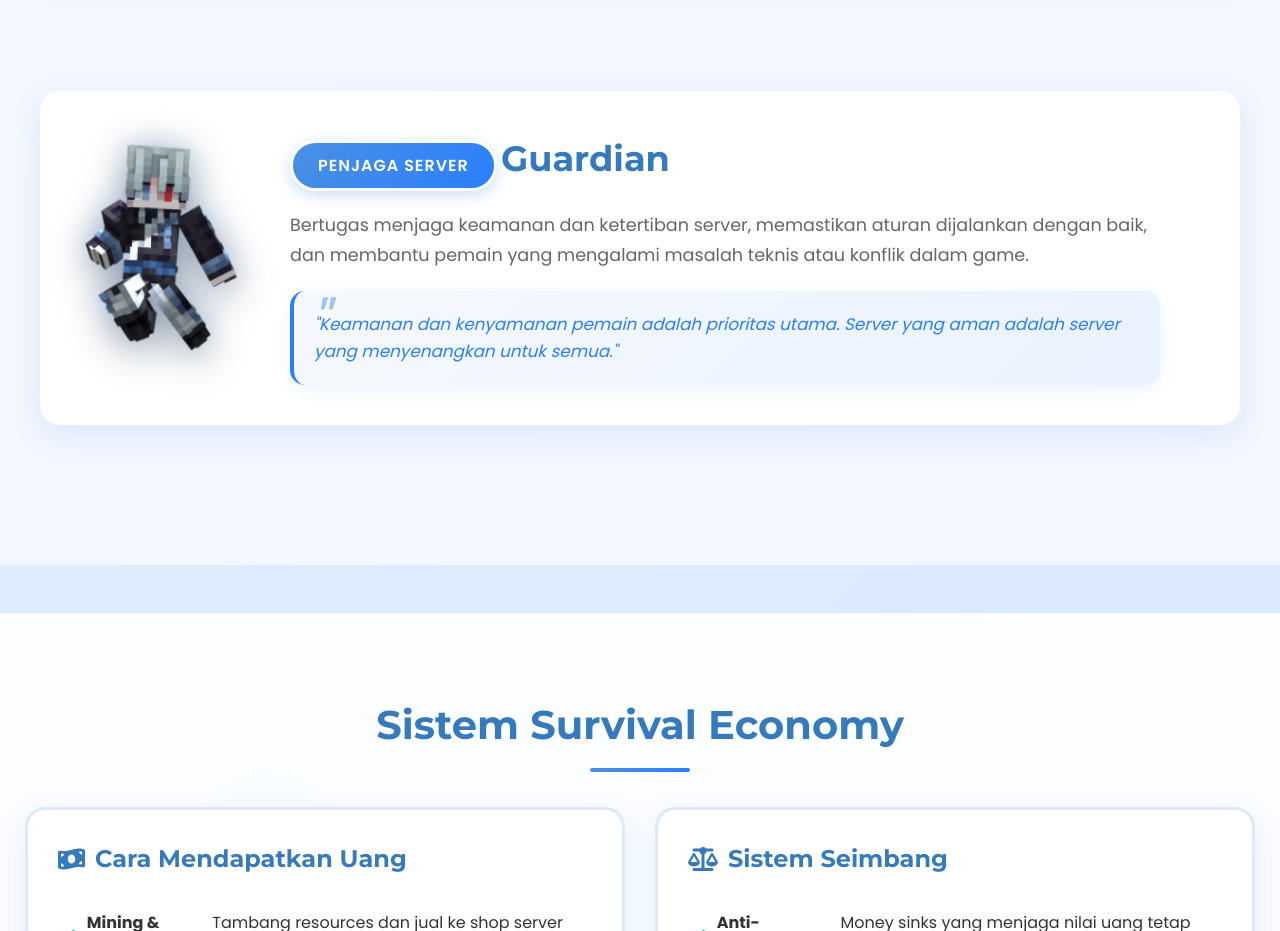
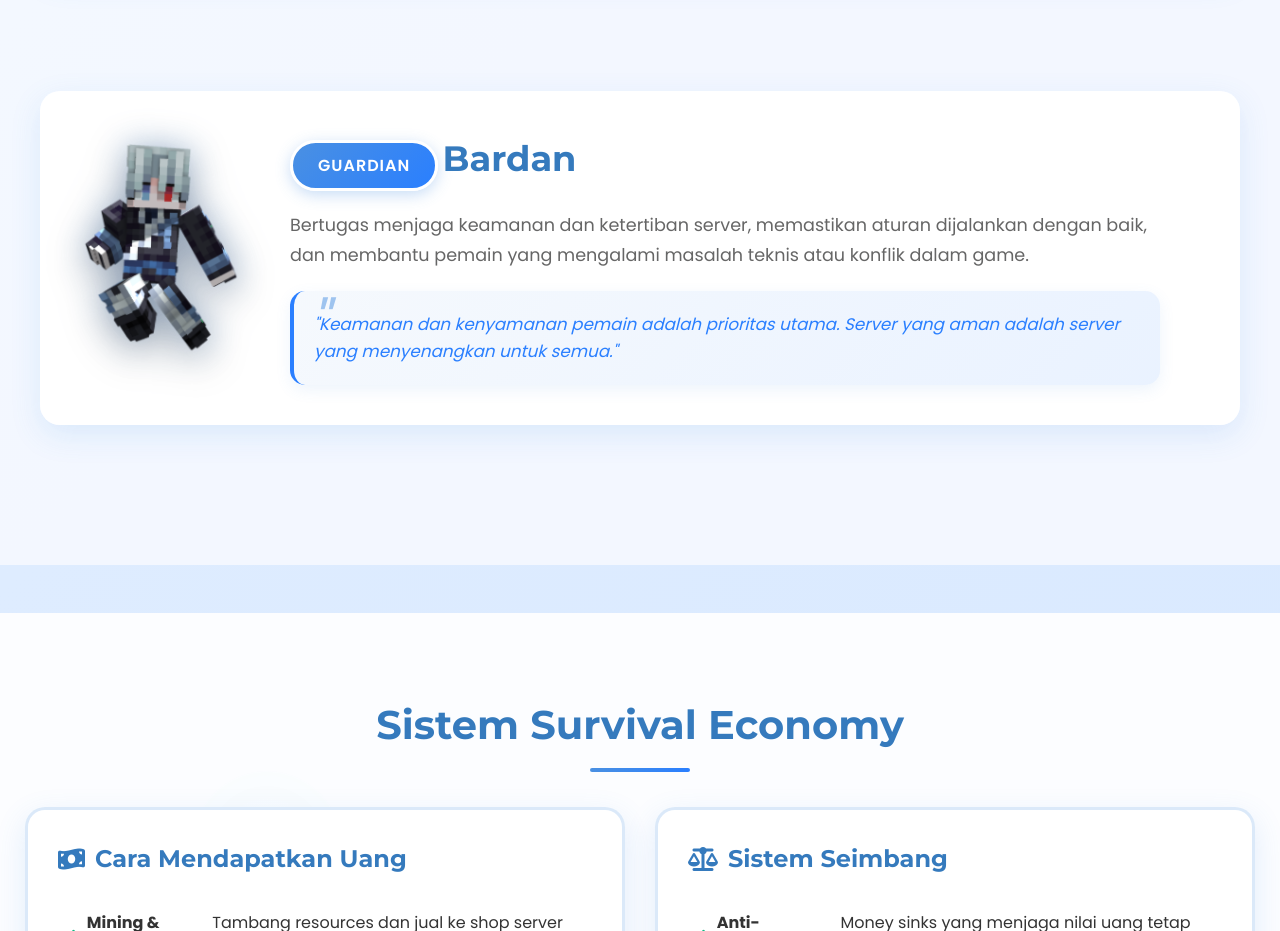
Before and after one commit to irfanardiansah320-oss/Donice, a plain HTML site: page index.html in a window 1280 px wide. Shown: the part 6200-7131 px from the top of the page. Drawn offline with Linux system fonts and the light colour scheme.

Commit message:
index.html

```diff
--- a/index.html
+++ b/index.html
@@ -2056,8 +2056,8 @@
                         <img src="p4.png" alt="Guardian Skin" class="founder-img">
                     </div>
                     <div class="founder-content">
-                        <div class="founder-role">Penjaga Server</div>
-                        <h3 class="founder-name">Guardian</h3>
+                        <div class="founder-role">Guardian</div>
+                        <h3 class="founder-name">Bardan</h3>
                         <p class="founder-desc">Bertugas menjaga keamanan dan ketertiban server, memastikan aturan dijalankan dengan baik, dan membantu pemain yang mengalami masalah teknis atau konflik dalam game.</p>
                         <div class="founder-quote">
                             "Keamanan dan kenyamanan pemain adalah prioritas utama. Server yang aman adalah server yang menyenangkan untuk semua."
```
